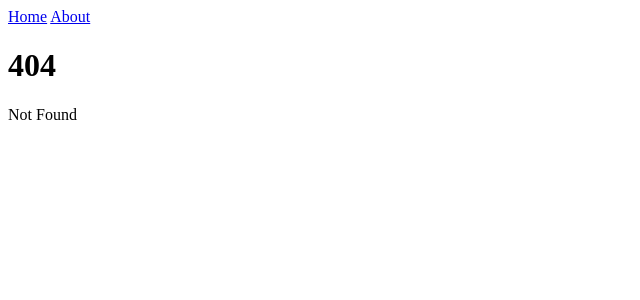
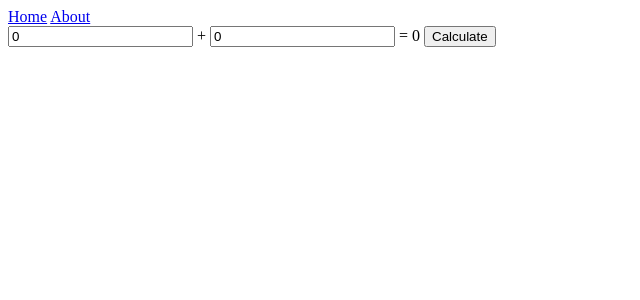
Before and after one commit to ricardomrcruz/py_react, a SvelteKit app in the folder techwatch/: page /add in a window 1280 px wide. Before the commit this address had no page. Shown: the top 300 px of the page, without its empty margins (0-640 px from the left). Built offline with nearby package versions, Linux system fonts and the light colour scheme.

Commit message:
front api endpoints

```diff
--- /dev/null
+++ b/techwatch/src/routes/add/+page.svelte
@@ -0,0 +1,23 @@
+<script>
+	let a = 0;
+	let b = 0;
+	let total = 0;
+
+	async function add() {
+		const response = await fetch('/api/add', {
+			method: 'POST',
+			body: JSON.stringify({ a, b }),
+			headers: {
+				'content-type': 'application/json'
+			}
+		});
+
+		total = await response.json();
+	}
+</script>
+
+<input type="number" bind:value={a} /> +
+<input type="number" bind:value={b} /> =
+{total}
+
+<button on:click={add}>Calculate</button>
--- /dev/null
+++ b/techwatch/src/routes/api/add/+server.ts
@@ -0,0 +1,7 @@
+import { json } from '@sveltejs/kit';
+
+/** @type {import('./$types').RequestHandler} */
+export async function POST({ request }) {
+	const { a, b } = await request.json();
+	return json(a + b);
+}
```
